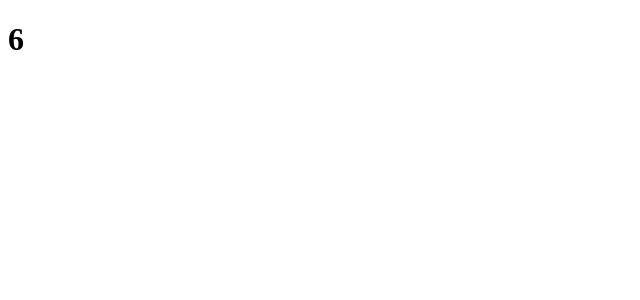
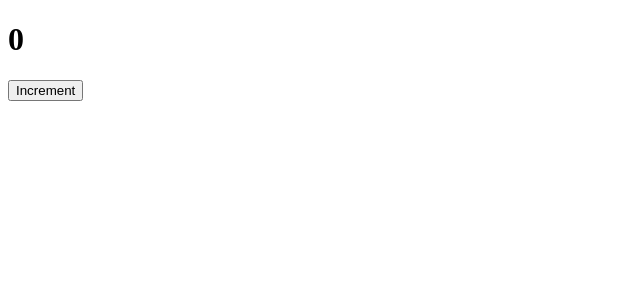
Before and after one commit to SamaJabri/Develhope-Web-React, a React (Create React App) app: page / in a window 1280 px wide. Shown: the top 300 px of the page, without its empty margins (0-640 px from the left). Built offline with nearby package versions, Linux system fonts and the light colour scheme.

Commit message:
Solved forty-sixth exercise

```diff
--- a/src/App.jsx
+++ b/src/App.jsx
@@ -1,8 +1,8 @@
 import React, { Component } from "react";
-import Sum from "./components/Sum";
+import ClickCounter from "./components/counter/ClickCounter";
 
 export default class App extends Component {
   render() {
-    return <Sum />;
+    return <ClickCounter />;
   }
 }
--- a/src/components/Sum.jsx
+++ b/src/components/Sum.jsx
@@ -1,5 +1,5 @@
 import React from "react";
 
-export default function Sum({numbers = [1, 2, 3]}) {
+export default function Sum({ numbers = [1, 2, 3] }) {
   return <h1>{numbers.reduce((a, b) => a + b)}</h1>;
-};
+}
--- a/src/components/counter/ClickCounter.jsx
+++ b/src/components/counter/ClickCounter.jsx
@@ -1,24 +1,17 @@
-import React, { Component } from "react";
+import React from "react";
+import { useState } from "react";
 import CounterButton from "./CounterButton";
 import CounterDisplay from "./CounterDisplay";
 
-export default class ClickCounter extends Component {
-  state = {
-    count: 0,
-  };
+export default function ClickCounter() {
+  const [count, setCount] = useState(0);
 
-  incrementBy = () => {
-    this.setState((state) => {
-      return { count: state.count + 1 };
-    });
-  };
+  const incrementBy = () => setCount((count) => count + 1);
 
-  render() {
-    return (
-      <div>
-        <CounterDisplay count={this.state.count} />
-        <CounterButton onClickAction={this.incrementBy} label="Increment" />
-      </div>
-    );
-  }
+  return (
+    <div>
+      <CounterDisplay count={count} />
+      <CounterButton onClickAction={incrementBy} label="Increment" />
+    </div>
+  );
 }
```
